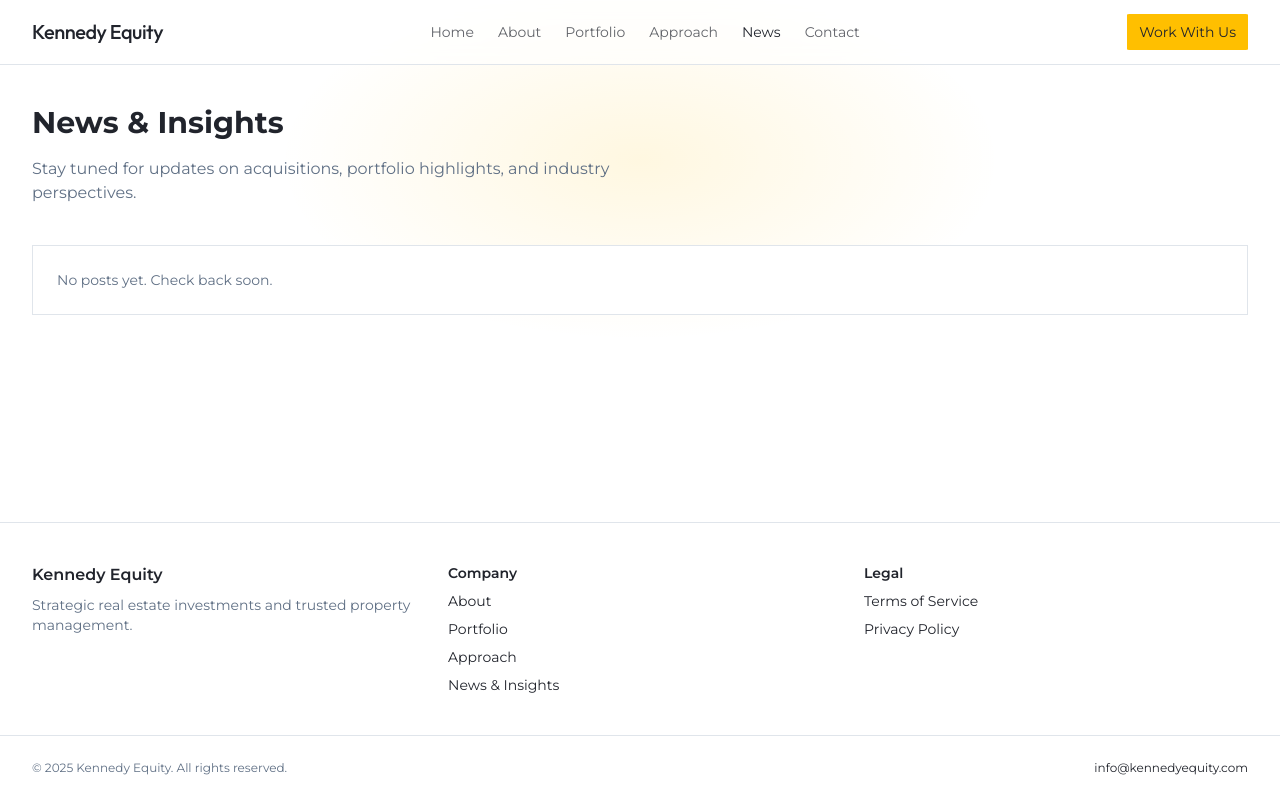
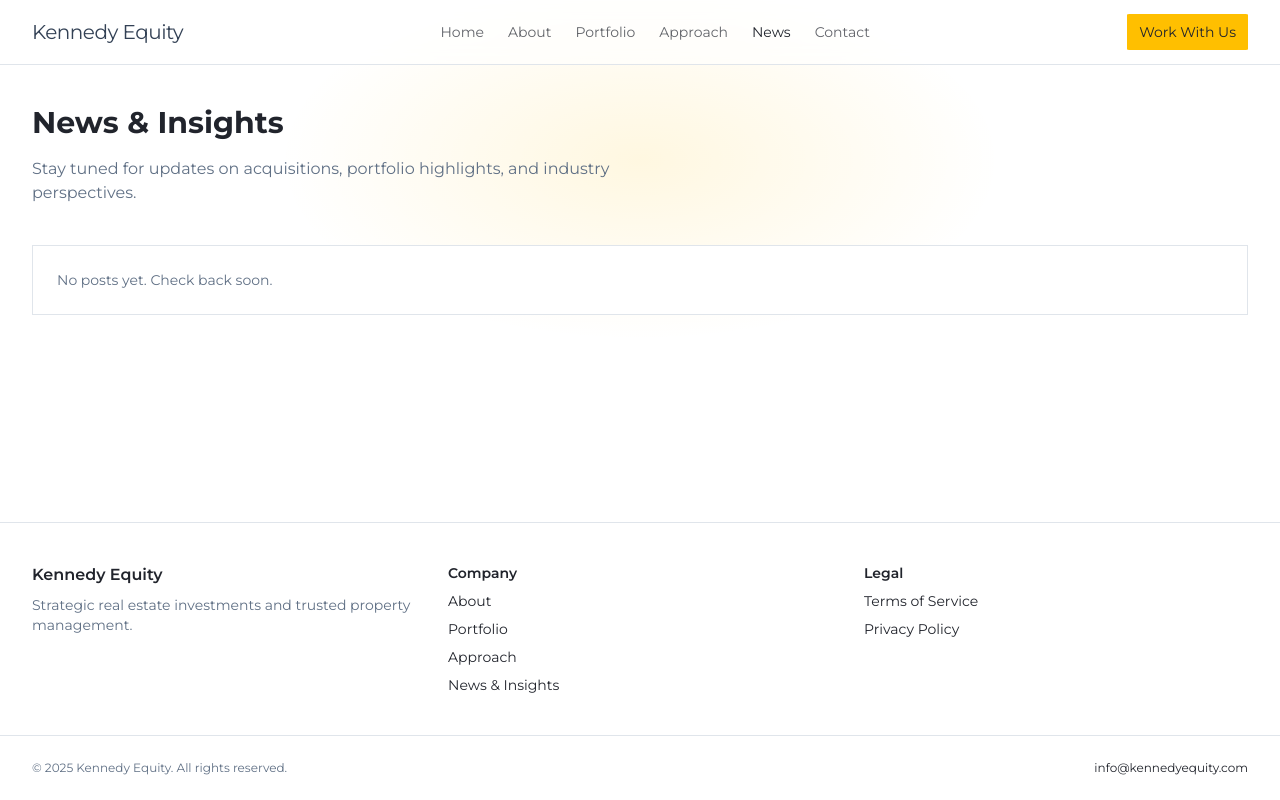
Before and after one commit to mlynnf123/kennedy-equity-showcase, a React (Vite) app: page /news in a window 1280 px wide. Built offline with nearby package versions, Linux system fonts and the light colour scheme.

Commit message:
Visual edit in Lovable
Edited UI in Lovable

```diff
--- a/src/components/site/Navbar.tsx
+++ b/src/components/site/Navbar.tsx
@@ -26,7 +26,7 @@ export const Navbar = () => {
   return <header className="sticky top-0 z-40 bg-background/80 backdrop-blur supports-[backdrop-filter]:bg-background/60 border-b border-border">
       <nav className="container flex items-center justify-between h-16">
         <Link to="/" className="flex items-center gap-2 focus:outline-none focus:ring-2 focus:ring-ring rounded-md">
-          <span className="tracking-tight font-brand font-medium text-xl">Kennedy Equity</span>
+          <span className="tracking-tight font-extralight text-xl text-slate-700">Kennedy Equity</span>
         </Link>
         <div className="hidden md:flex items-center gap-6">
           {navItems.map(item => <Link key={item.to} to={item.to} className={`text-sm transition-colors hover:text-foreground/80 ${pathname === item.to ? "text-foreground" : "text-foreground/70"}`}>
```
